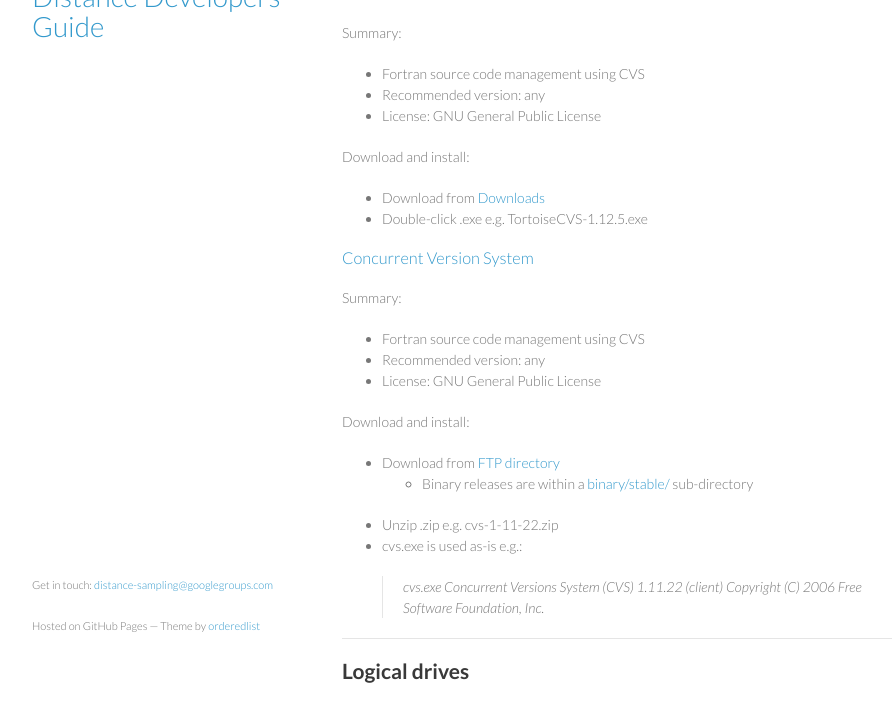
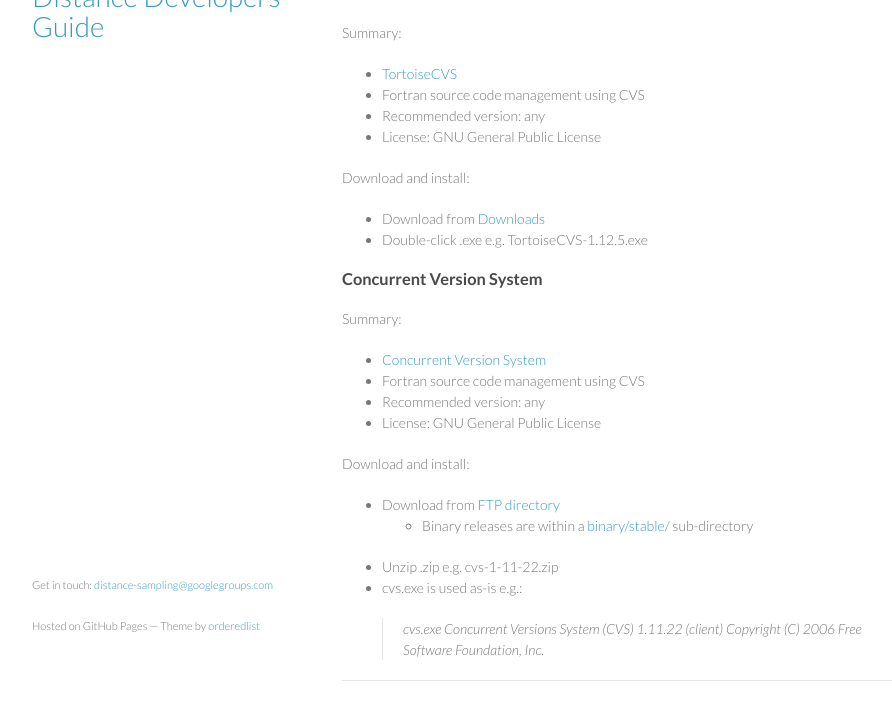
Before and after one commit to softwaresaved/distance-consultancy, a Jekyll site: the page built from develop/SetUpDevelopmentEnvironment.md, in a window 1280 px wide and 900 px high, scrolled down 5295 px, cut to the strip 195-900 px from the top of the window. Shown: the whole strip, without its empty margins (178-1070 px from the left). Built offline with Jekyll 4.4.1, drawn with Linux system fonts in a browser that asks for light colours.

Commit message:
Fixed formatting of heading

```diff
--- a/develop/SetUpDevelopmentEnvironment.md
+++ b/develop/SetUpDevelopmentEnvironment.md
@@ -206,10 +206,11 @@
 
 ## How to install tools
 
-### [TortoiseCVS](http://www.tortoisecvs.org/)
+### TortoiseCVS
 
 Summary:
 
+* [TortoiseCVS](http://www.tortoisecvs.org/)
 * Fortran source code management using CVS
 * Recommended version: any
 * License: GNU General Public License
@@ -219,10 +220,11 @@
 * Download from [Downloads](http://www.tortoisecvs.org/download.shtml)
 * Double-click .exe e.g. TortoiseCVS-1.12.5.exe
 
-### [Concurrent Version System](http://www.nongnu.org/cvs/)
+### Concurrent Version System
 
 Summary:
 
+* [Concurrent Version System](http://www.nongnu.org/cvs/)
 * Fortran source code management using CVS
 * Recommended version: any
 * License: GNU General Public License
```
